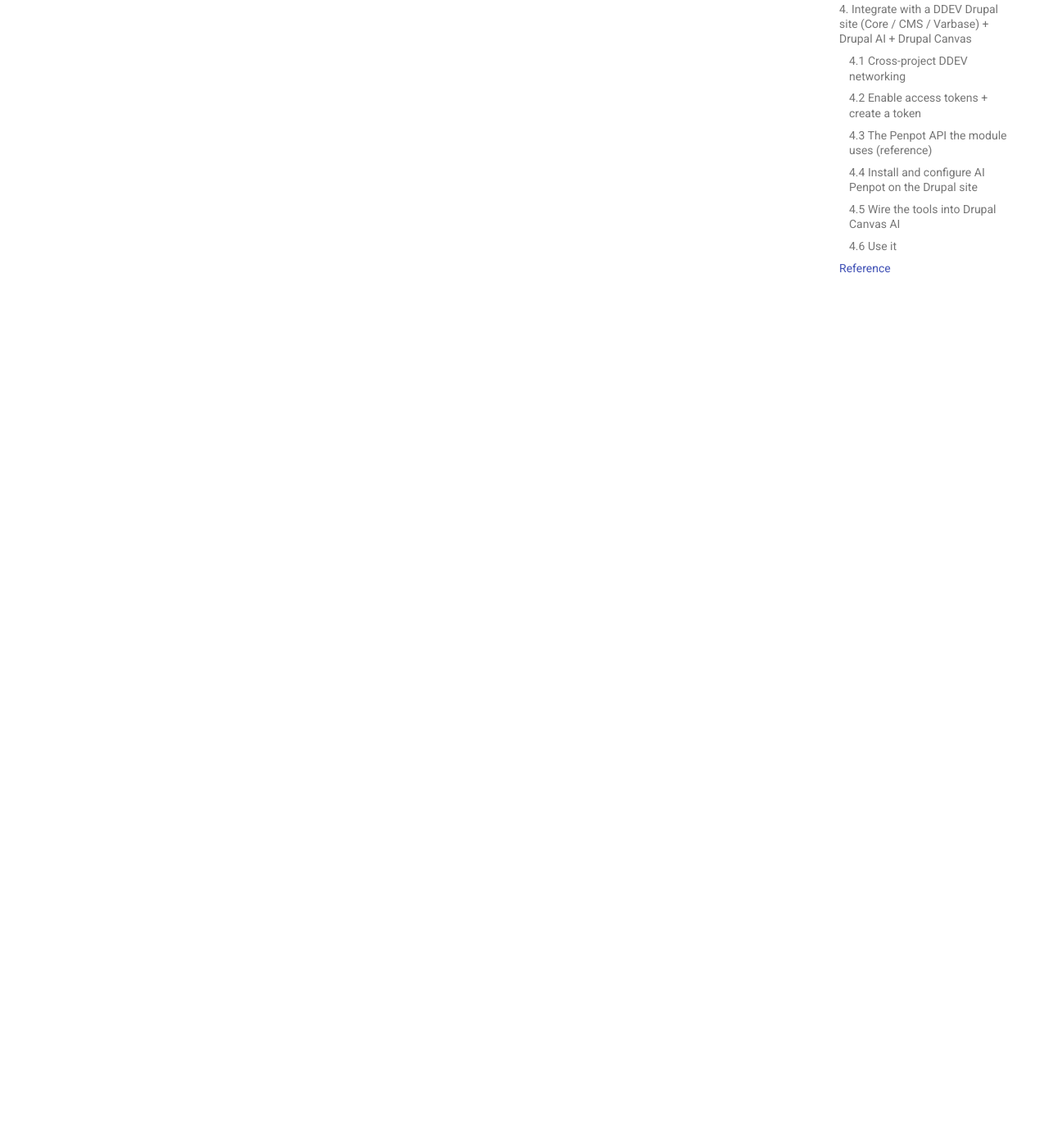
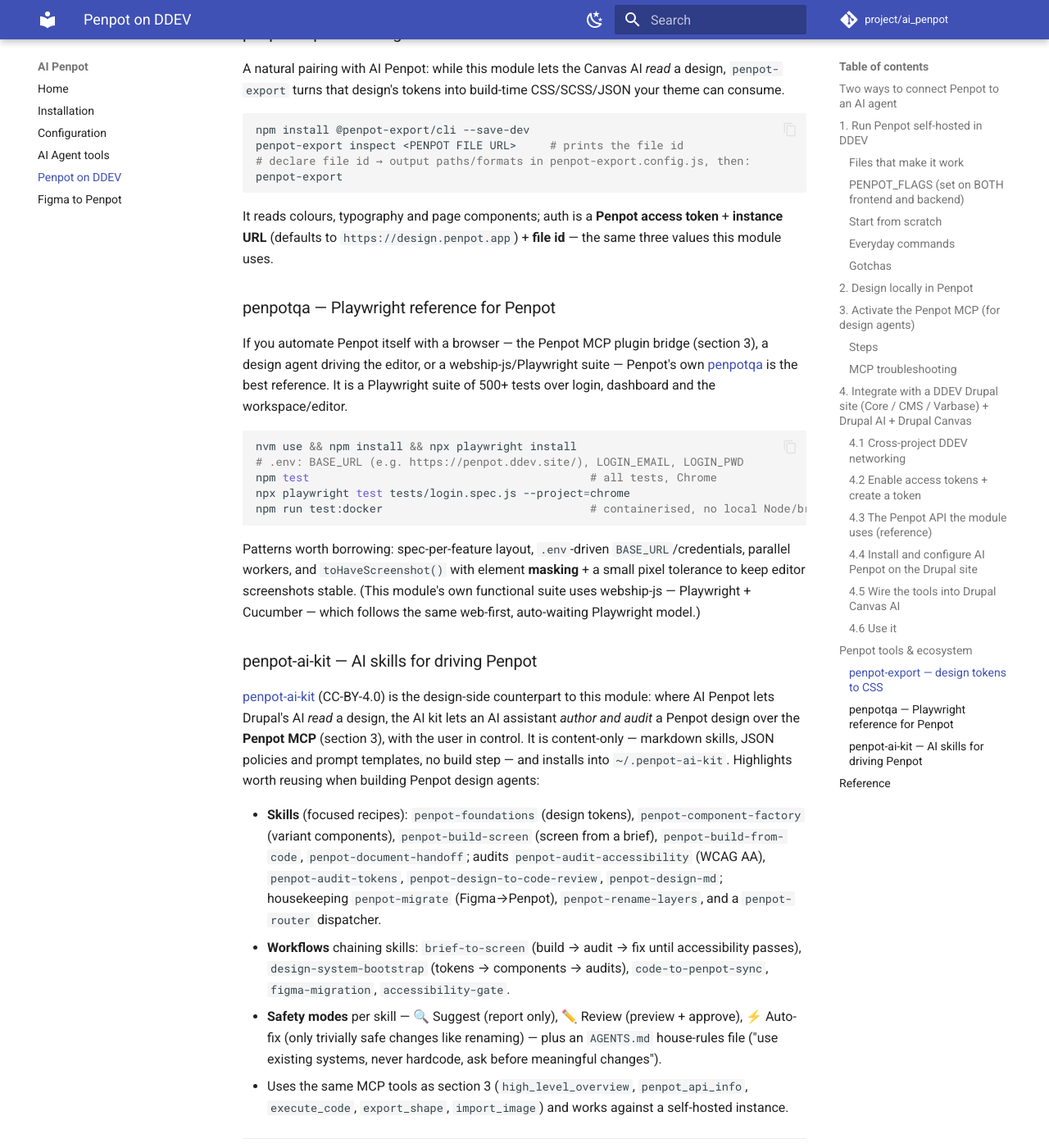
Before and after one commit to Vardot/ai_penpot, an MkDocs documentation site: the page built from docs/penpot-on-ddev.md, in a window 1280 px wide and 1400 px high, scrolled down 8540 px. Shown: the whole window at 82% size. Built offline with MkDocs 1.6.1 and Material for MkDocs 9.7.7, drawn with Linux system fonts in a browser that asks for light colours; some of the changed text lies outside the part shown.

Commit message:
test: #3611165 Add PHPUnit unit tests + more webship-js coverage; Penpot ecosystem docs

````diff
--- a/docs/penpot-on-ddev.md
+++ b/docs/penpot-on-ddev.md
@@ -289,6 +289,84 @@ config-driven and theme/framework-agnostic.
 
 ---
 
+## Penpot tools & ecosystem
+
+Useful official projects from the [Penpot org](https://github.com/orgs/penpot/repositories) around a
+Penpot + Drupal + AI workflow:
+
+| Project | What it is / why it helps |
+|---|---|
+| [penpot](https://github.com/penpot/penpot) | The platform itself (Clojure) — the source you self-host. |
+| [penpot-mcp](https://github.com/penpot/penpot-mcp) | The **official MCP server** used in section 3 (`@penpot/mcp`). |
+| [penpot-export](https://github.com/penpot/penpot-export) | ⭐ Devtool that exports a Penpot file's **design tokens → CSS / SCSS / JSON** (W3C Design Tokens spec). Same auth as this module (access token + instance URL + file id). Turn the Penpot colours/typography the AI reads into real theme CSS custom properties. |
+| [penpot-exporter-figma-plugin](https://github.com/penpot/penpot-exporter-figma-plugin) | Figma → Penpot migration — see [Figma to Penpot](figma-to-penpot.md). |
+| [penpot-plugin-starter-template](https://github.com/penpot/penpot-plugin-starter-template) · [penpot-plugins-samples](https://github.com/penpot/penpot-plugins-samples) | Build custom Penpot plugins against the Plugin API (the MCP is one such plugin). |
+| [penpotqa](https://github.com/penpot/penpotqa) | ⭐ Penpot's official **Playwright** QA suite (500+ tests) — the reference for driving the Penpot editor with Playwright. |
+| [penpot-helm](https://github.com/penpot/penpot-helm) | Helm charts to self-host Penpot on Kubernetes — an alternative to the DDEV setup in section 1. |
+| [penpot-admin](https://github.com/penpot/penpot-admin) | Django admin interface for a self-hosted instance. |
+| [penpot-files](https://github.com/penpot/penpot-files) | Publicly released Penpot files/assets — handy sample designs to test the tools against. |
+| [penpot-ai-kit](https://github.com/penpot/penpot-ai-kit) | ⭐ Penpot's official **AI kit** — skills, workflows and agent policies that let an AI assistant work inside a Penpot file over the MCP (see below). |
+| [penai](https://github.com/penpot/penai) | Penpot's applied-AI research. |
+
+### penpot-export — design tokens to CSS
+
+A natural pairing with AI Penpot: while this module lets the Canvas AI *read* a design, `penpot-export`
+turns that design's tokens into build-time CSS/SCSS/JSON your theme can consume.
+
+```bash
+npm install @penpot-export/cli --save-dev
+penpot-export inspect <PENPOT FILE URL>     # prints the file id
+# declare file id → output paths/formats in penpot-export.config.js, then:
+penpot-export
+```
+
+It reads colours, typography and page components; auth is a **Penpot access token** + **instance URL**
+(defaults to `https://design.penpot.app`) + **file id** — the same three values this module uses.
+
+### penpotqa — Playwright reference for Penpot
+
+If you automate Penpot itself with a browser — the Penpot MCP plugin bridge (section 3), a design
+agent driving the editor, or a webship-js/Playwright suite — Penpot's own
+[penpotqa](https://github.com/penpot/penpotqa) is the best reference. It is a Playwright suite of 500+
+tests over login, dashboard and the workspace/editor.
+
+```bash
+nvm use && npm install && npx playwright install
+# .env: BASE_URL (e.g. https://penpot.ddev.site/), LOGIN_EMAIL, LOGIN_PWD
+npm test                                          # all tests, Chrome
+npx playwright test tests/login.spec.js --project=chrome
+npm run test:docker                               # containerised, no local Node/browser
+```
+
+Patterns worth borrowing: spec-per-feature layout, `.env`-driven `BASE_URL`/credentials, parallel
+workers, and `toHaveScreenshot()` with element **masking** + a small pixel tolerance to keep editor
+screenshots stable. (This module's own functional suite uses webship-js — Playwright + Cucumber — which
+follows the same web-first, auto-waiting Playwright model.)
+
+### penpot-ai-kit — AI skills for driving Penpot
+
+[penpot-ai-kit](https://github.com/penpot/penpot-ai-kit) (CC-BY-4.0) is the design-side counterpart to
+this module: where AI Penpot lets Drupal's AI *read* a design, the AI kit lets an AI assistant *author
+and audit* a Penpot design over the **Penpot MCP** (section 3), with the user in control. It is
+content-only — markdown skills, JSON policies and prompt templates, no build step — and installs into
+`~/.penpot-ai-kit`. Highlights worth reusing when building Penpot design agents:
+
+- **Skills** (focused recipes): `penpot-foundations` (design tokens), `penpot-component-factory`
+  (variant components), `penpot-build-screen` (screen from a brief), `penpot-build-from-code`,
+  `penpot-document-handoff`; audits `penpot-audit-accessibility` (WCAG AA), `penpot-audit-tokens`,
+  `penpot-design-to-code-review`, `penpot-design-md`; housekeeping `penpot-migrate` (Figma→Penpot),
+  `penpot-rename-layers`, and a `penpot-router` dispatcher.
+- **Workflows** chaining skills: `brief-to-screen` (build → audit → fix until accessibility passes),
+  `design-system-bootstrap` (tokens → components → audits), `code-to-penpot-sync`, `figma-migration`,
+  `accessibility-gate`.
+- **Safety modes** per skill — 🔍 Suggest (report only), ✏️ Review (preview + approve), ⚡ Auto-fix
+  (only trivially safe changes like renaming) — plus an `AGENTS.md` house-rules file ("use existing
+  systems, never hardcode, ask before meaningful changes").
+- Uses the same MCP tools as section 3 (`high_level_overview`, `penpot_api_info`, `execute_code`,
+  `export_shape`, `import_image`) and works against a self-hosted instance.
+
+---
+
 ## Reference
 
 | Thing | Value |
````
Also changed, not shown: .cspell.json, 5 other files.
